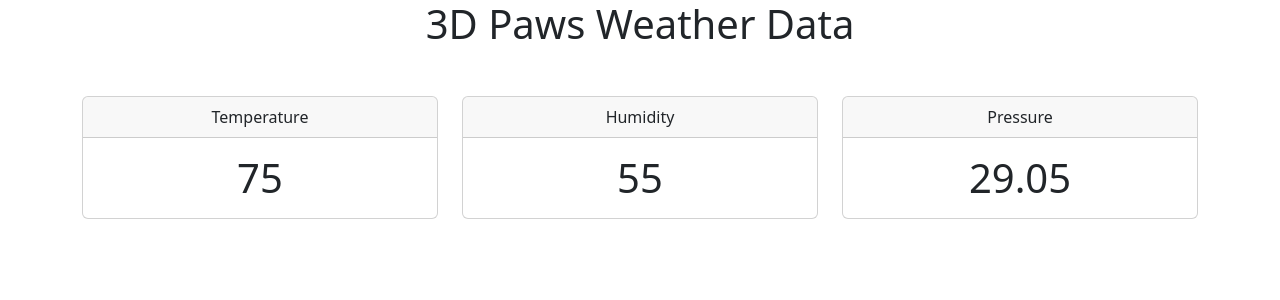
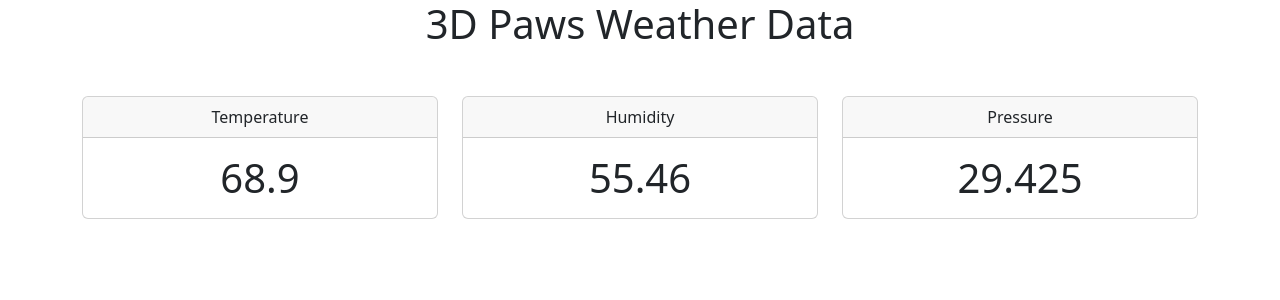
Before and after one commit to aretberg/Weather-Station, a Flask app: page / in a window 1280 px wide. Shown: the top 300 px of the page. Run offline with Flask 3, Linux system fonts and the light colour scheme.

Commit message:
api/3dpaws template
added api/3dpaws route that will render a weather_data.json file

updated app.js file to fetch the weather.json file from /api/3dpaws and update the html weather values

```diff
--- a/app.py
+++ b/app.py
@@ -6,9 +6,9 @@ app = Flask(__name__)
 def hello_world():
     return render_template('index.html')
 
-@app.route("/weather_data")
+@app.route("/api/3dpaws")
 def get_weather_data_json():
-    return {"tempf":"25", "humidity":"50.2"}
+    return render_template("/api/weather_data.json")
 
 if __name__ == "__main__":
     app.run(host='0.0.0.0', debug=True)
--- a/static/javascript/app.js
+++ b/static/javascript/app.js
@@ -2,15 +2,28 @@ const title = document.getElementById('main-heading');
 console.log(title);
 var weather_data = {};
 
-function print_weather_data(weather_data){
-    console.log("Temperature (F): " + weather_data.tempf);
+function update_weather_data(data){
+    const id_temp = document.getElementById('temperature');
+    id_temp.innerText = data.temperature;
+
+    const id_humid = document.getElementById('humidity');
+    id_humid.innerText = data.humidity;
+
+    const id_pres = document.getElementById('pressure');
+    id_pres.innerText = data.pressure;
 }
 
-fetch("/weather_data")
+fetch("/api/3dpaws")
     .then(res => res.json())
     .then(data => {
-        print_weather_data(data);
-    });
+        update_weather_data(data);
+    })
+
+
+    // .then(res => res.json())
+    // .then(data => {
+    //     print_weather_data(data);
+    // });
 
 // async function get_paws_data() {
 //     const response = await fetch("/weather_data");
--- /dev/null
+++ b/templates/api/weather_data.json
@@ -0,0 +1,6 @@
+{
+    "temperature":"68.9",
+    "pressure":"29.425",
+    "humidity":"55.46",
+    "voltage":"4.16"
+}
--- a/templates/index.html
+++ b/templates/index.html
@@ -17,7 +17,7 @@
                             Temperature
                         </div>
                         <div class="card-body">
-                            <h1 class="card-text">75</h1>
+                            <h1 id="temperature" class="card-text">75</h1>
                         </div>
                     </div>
                 </div>
@@ -27,7 +27,7 @@
                             Humidity
                         </div>
                         <div class="card-body">
-                            <h1 class="card-text">55</h1>
+                            <h1 id="humidity" class="card-text">55</h1>
                         </div>
                     </div>
                 </div>
@@ -37,7 +37,7 @@
                             Pressure
                         </div>
                         <div class="card-body">
-                            <h1 class="card-text">29.05</h1>
+                            <h1 id="pressure" class="card-text">29.05</h1>
                         </div>
                     </div>
                 </div>
```
